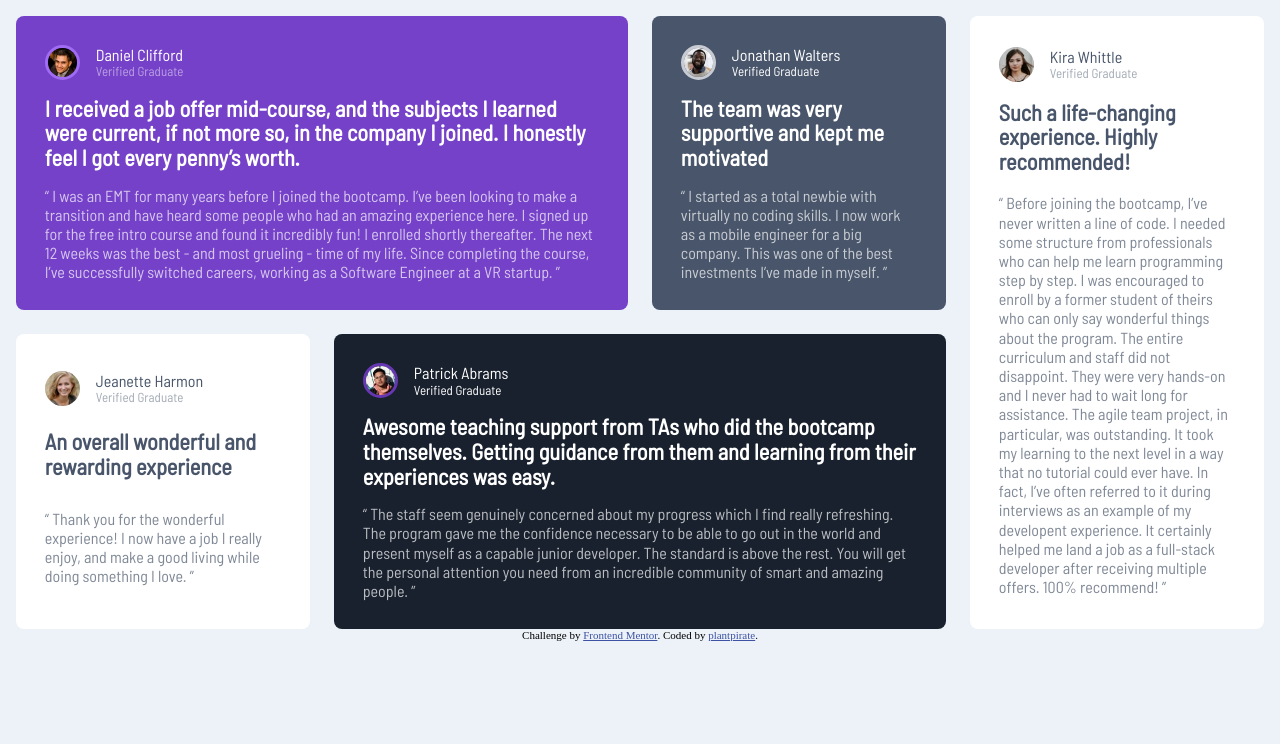
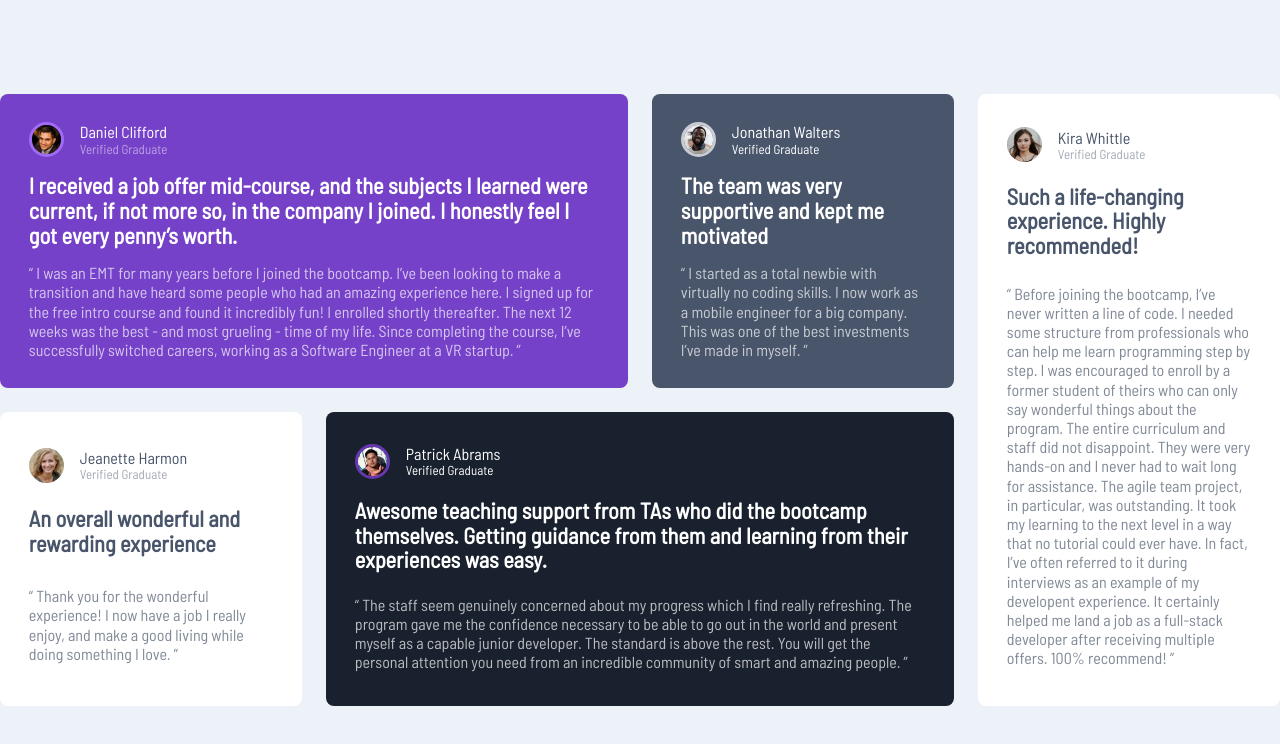
Before and after one commit to plantpirate/testimonials-grid-section-main, a plain HTML site: page index.html in a window 1280 px wide. Drawn offline with Linux system fonts and the light colour scheme.

Commit message:
Fix centering issue

```diff
--- a/index.html
+++ b/index.html
@@ -133,11 +133,5 @@
     </div>
   </div>
  </main>
-  <footer>
-    <div class="attribution">
-      Challenge by <a href="https://www.frontendmentor.io?ref=challenge" target="_blank">Frontend Mentor</a>.
-      Coded by <a href="https://www.frontendmentor.io/profile/plantpirate">plantpirate</a>.
-    </div>
-  </footer>
 </body>
 </html>
--- a/styles.css
+++ b/styles.css
@@ -93,7 +93,12 @@ img {
 }
 
 
-
+.grid-container {
+    min-height: 100vh;
+    display: flex;
+    justify-content: center;
+    align-items: center;
+}
 
 /*grid control*/
 .grid {
@@ -102,7 +107,6 @@ img {
     display: grid;
     grid-template-columns: 1fr;
     gap: 1.5rem;
-    margin: 0 auto;
 }
 
 
@@ -211,6 +215,9 @@ h2 {
 
 
 @media (min-width: 900px) {
+    body {
+        padding: 0;
+    }
     .grid {
         grid-template-columns: repeat(4, 1fr);
         grid-template-rows: 1fr 1fr;
```
